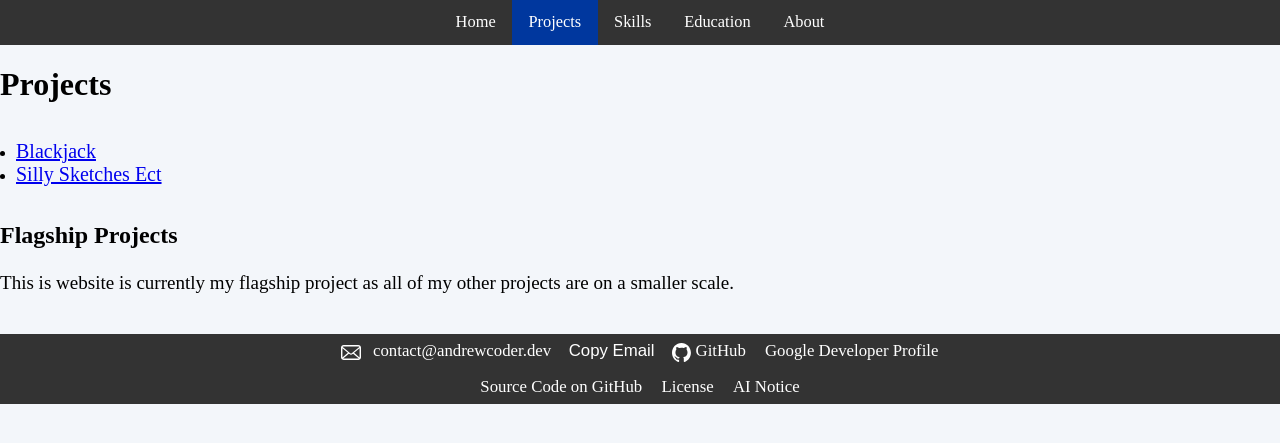
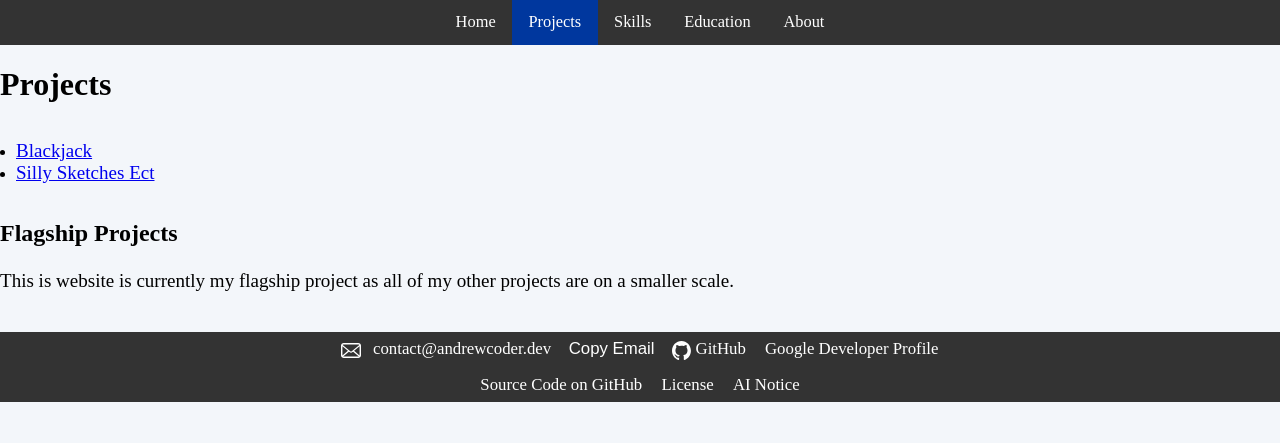
Before and after one commit to Andrew-Dev-Coder/Portfolio, a Jekyll site: the page built from Pages/Projects/overview.html, in a window 1280 px wide. Shown: the top 443 px of the page. Built offline with Jekyll 4.4.1, drawn with Linux system fonts in a browser that asks for light colours.

Commit message:
Update style.css

```diff
--- a/CSS/style.css
+++ b/CSS/style.css
@@ -124,7 +124,7 @@ p{
     line-height: 1.45;
 }
 
-p, span, .internalLink{
+p, span, .internalLink, .projectLink, .list{
     font-size: 1.19em;
 }
 
@@ -203,10 +203,6 @@ a:hover{
     height: 100%;
 }
 
-.projectLink{
-    font-size: 1.25em;
-}
-
 #firstSentence{
     line-height: 1.75;
 }
```
